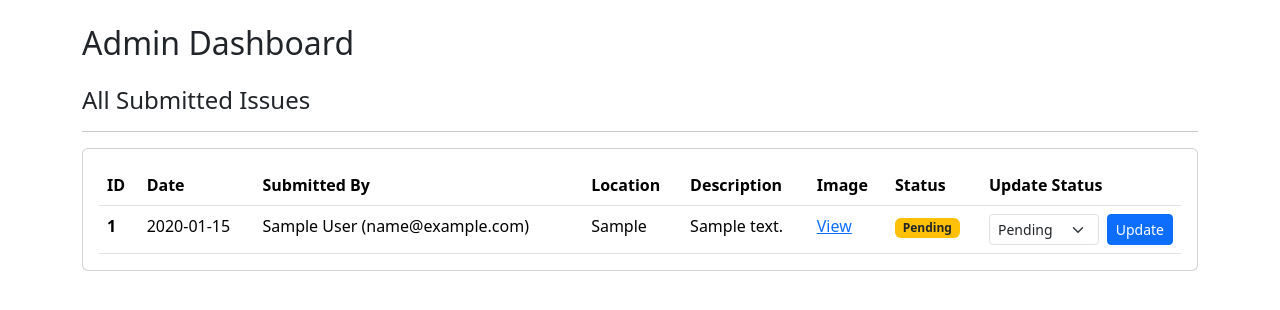
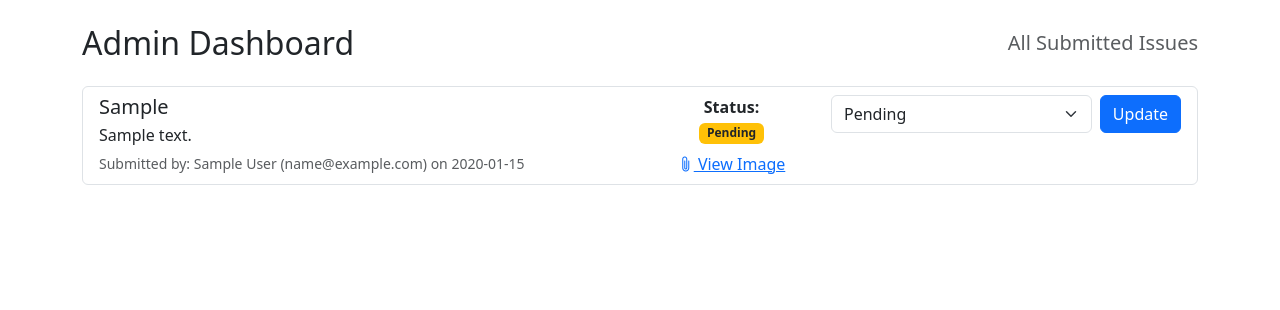
Before and after one commit to aftab-exr/LocalityIssueHub, a Flask app: page /admin in a window 1280 px wide. Shown: the part 56-366 px from the top of the page. Run offline with Flask 3, Linux system fonts and the light colour scheme; the visitor is signed in with stand-in values (Sample User, id 1); tables that the repository leaves empty hold one stand-in row (values such as "Sample post").

Commit message:
Refine: Redesign admin dashboard with card layout

```diff
--- a/templates/admin_dashboard.html
+++ b/templates/admin_dashboard.html
@@ -5,46 +5,27 @@
 {% block content %}
 <div class="d-flex justify-content-between align-items-center mb-4">
     <h2 class="mb-0">Admin Dashboard</h2>
+    <span class="fs-5 text-muted">All Submitted Issues</span>
 </div>
 
-<h4>All Submitted Issues</h4>
-<hr>
+<div class="list-group">
 
-<div class="card">
-    <div class="card-body">
     {% if complaints_with_users %}
-        <table class="table table-hover mb-0">
-            <thead>
-                <tr>
-                    <th scope="col">ID</th>
-                    <th scope="col">Date</th>
-                    <th scope="col">Submitted By</th>
-                    <th scope="col">Location</th>
-                    <th scope="col">Description</th>
-                    <th scope="col">Image</th>
-                    <th scope="col">Status</th>
-                    <th scope="col" style="width: 200px;">Update Status</th>
-                </tr>
-            </thead>
-            <tbody>
     {% for complaint, user in complaints_with_users %}
-                <tr>
-                    <th scope="row">{{ complaint.complaint_id }}</th>
-                    <td>{{ complaint.date_submitted.strftime('%Y-%m-%d') }}</td>
-                    <td>{{ user.name }} ({{ user.email }})</td>
-                    <td>{{ complaint.location }}</td>
-                    <td>{{ complaint.description }}</td>
+    <div class="list-group-item list-group-item-action mb-3 border rounded">
+        <div class="row g-3">
 
-                    <td>
-                        {% if complaint.image_filename %}
-                        <a href="{{ url_for('static', filename='uploads/' + complaint.image_filename) }}"
-                            target="_blank">View</a>
-                        {% else %}
-                        N/A
-                        {% endif %}
-                    </td>
+            <div class="col-md-6">
+                <h5 class="mb-1">{{ complaint.location }}</h5>
+                <p class="mb-1">{{ complaint.description }}</p>
+                <small class="text-muted">
+                    Submitted by: {{ user.name }} ({{ user.email }})
+                    on {{ complaint.date_submitted.strftime('%Y-%m-%d') }}
+                </small>
+            </div>
 
-                    <td>
+            <div class="col-md-2 text-md-center">
+                <strong>Status:</strong><br>
                 {% if complaint.status == 'Pending' %}
                 <span class="badge bg-warning text-dark">{{ complaint.status }}</span>
                 {% elif complaint.status == 'Resolved' %}
@@ -52,29 +33,41 @@
                 {% else %}
                 <span class="badge bg-info">{{ complaint.status }}</span>
                 {% endif %}
-                    </td>
-                    <td>
+                <br>
+                {% if complaint.image_filename %}
+                <a href="{{ url_for('static', filename='uploads/' + complaint.image_filename) }}" target="_blank"
+                    class="mt-2 d-block">
+                    <i class="bi bi-paperclip"></i> View Image
+                </a>
+                {% endif %}
+            </div>
+
+            <div class="col-md-4">
                 <form method="POST"
                     action="{{ url_for('update_complaint_status', complaint_id=complaint.complaint_id) }}"
                     class="d-flex">
-                            <select name="status" class="form-select form-select-sm me-2">
-                                <option value="Pending" {% if complaint.status=='Pending' %}selected{% endif %}>Pending
-                                </option>
+                    <select name="status" class="form-select me-2">
+                        <option value="Pending" {% if complaint.status=='Pending' %}selected{% endif %}>Pending</option>
                         <option value="In-Progress" {% if complaint.status=='In-Progress' %}selected{% endif %}>
                             In-Progress</option>
-                                <option value.="Resolved" {% if complaint.status=='Resolved' %}selected{% endif %}>
-                                    Resolved</option>
+                        <option value="Resolved" {% if complaint.status=='Resolved' %}selected{% endif %}>Resolved
+                        </option>
                     </select>
-                            <button type="submit" class="btn btn-primary btn-sm">Update</button>
+                    <button type="submit" class="btn btn-primary">Update</button>
                 </form>
-                    </td>
-                </tr>
-                {% endfor %}
-            </tbody>
-        </table>
+            </div>
+
+        </div>
+    </div> {% endfor %}
+
     {% else %}
-        <p class="text-center text-muted">No complaints have been submitted yet.</p>
+    <div class="card text-center">
+        <div class="card-body">
+            <h4 class="card-title">No Complaints Found</h4>
+            <p class_("card-text text-muted">As soon as users submit complaints, they will appear here for management.
+            </p>
+        </div>
+    </div>
     {% endif %}
 </div>
-</div>
 {% endblock %}
```
Lines whose indentation alone changed are shown as unchanged.
